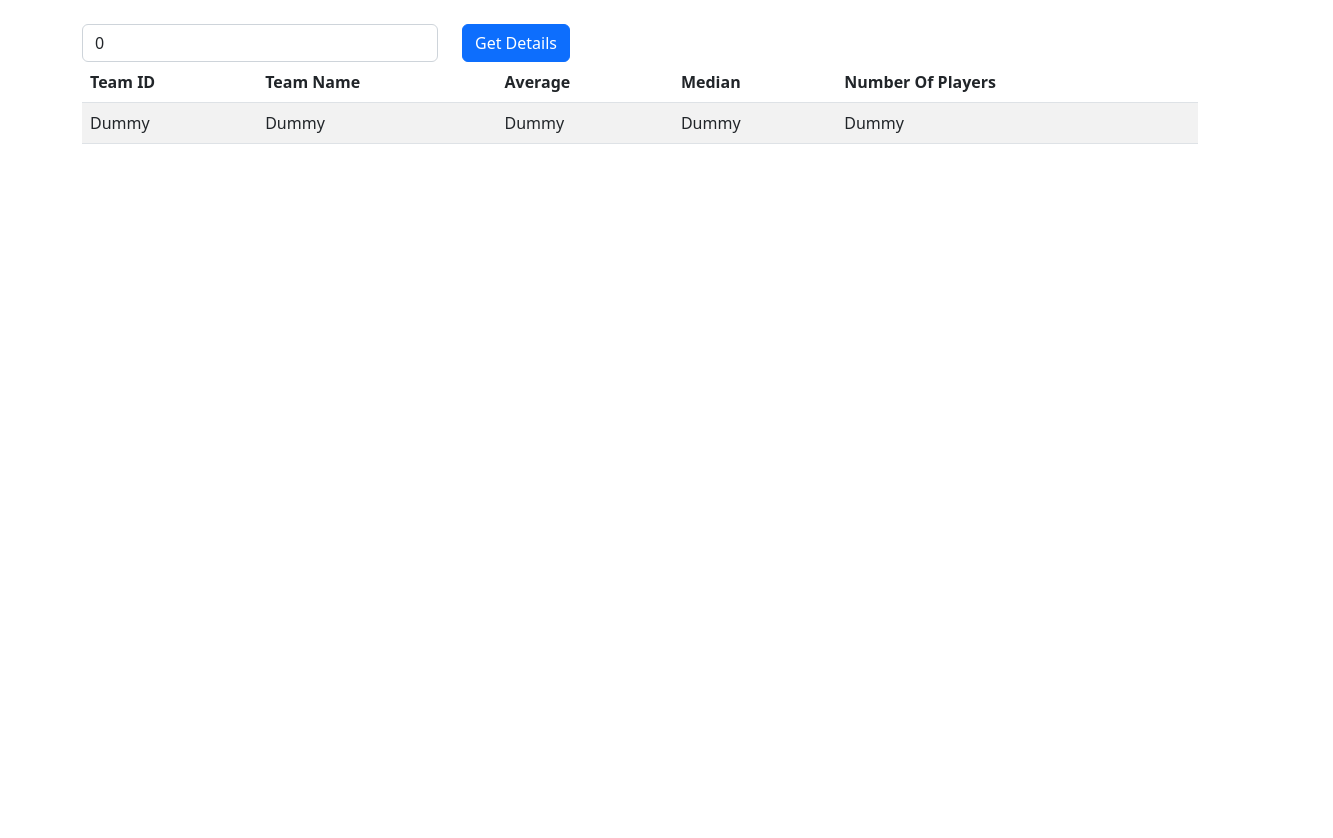
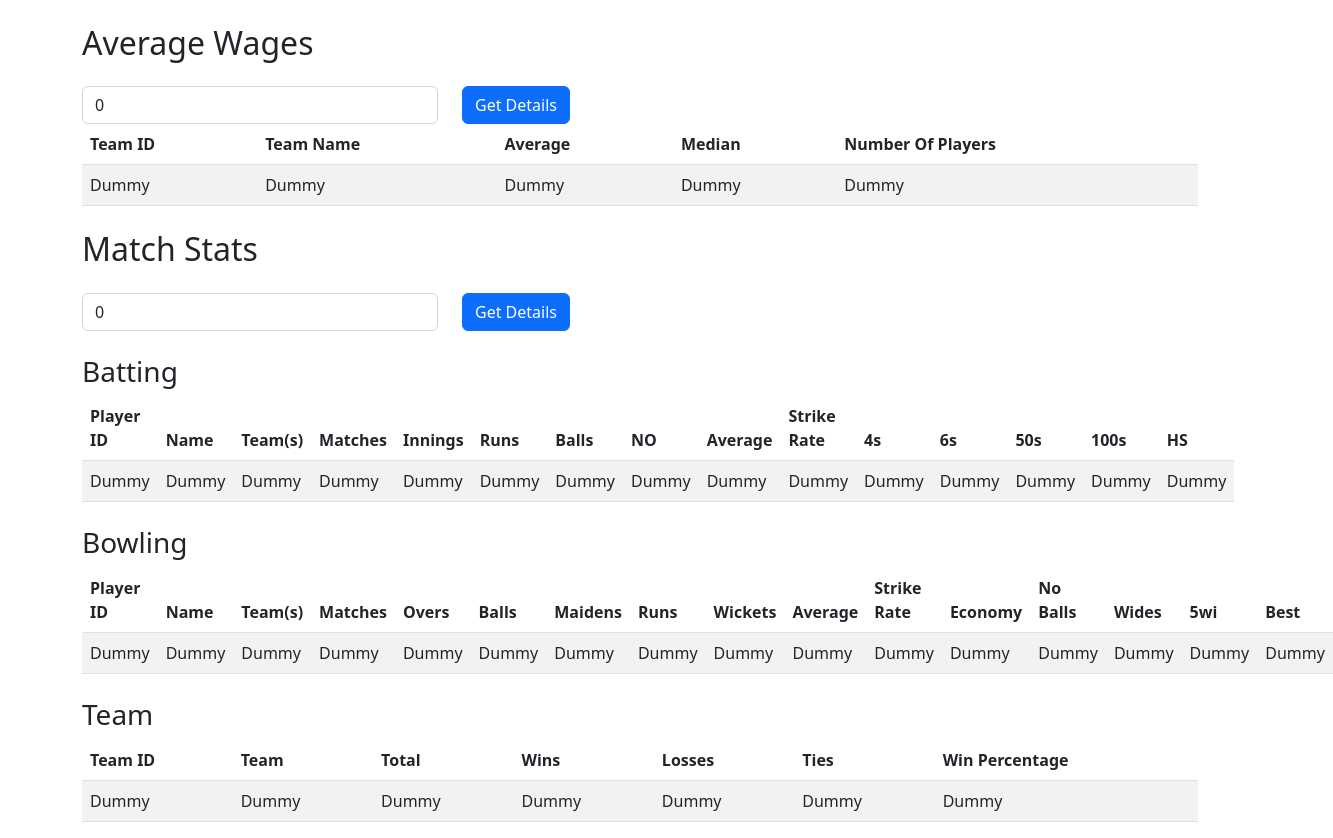
Before and after one commit to naufalaar/strategist, a Vue app: page / in a window 1280 px wide. Shown: the whole page, 1333 px wide, since content can reach past the window. Before the commit the page ends 800 px from the top, so only its background shows below. Built offline with nearby package versions, Linux system fonts and the light colour scheme.

Commit message:
Added Match Stats

```diff
--- a/src/components/HelloWorld.vue
+++ b/src/components/HelloWorld.vue
@@ -1,5 +1,6 @@
 <template>
   <b-container>
+    <h2 class="mt-4">Average Wages</h2>
     <b-form class="mt-4">
       <b-row>
         <b-col cols="4">
@@ -17,6 +18,28 @@
     </b-form>
 
     <b-table striped hover :items="wageTable"></b-table>
+    <h2 class="mt-4">Match Stats</h2>
+    <b-form class="mt-4">
+      <b-row>
+        <b-col cols="4">
+          <b-form-input
+            id="inline-form-input-name"
+            class="mb-2 mr-sm-2 mb-sm-0"
+            placeholder="Match IDs"
+            v-model="matchIds"
+          ></b-form-input>
+        </b-col>
+        <b-col cols="4">
+          <b-button variant="primary" @click="getMatch">Get Details</b-button>
+        </b-col>
+      </b-row>
+    </b-form>
+    <h3 class="mt-4">Batting</h3>
+    <b-table striped hover :items="matchTable.batting"></b-table>
+    <h3 class="mt-4">Bowling</h3>
+    <b-table striped hover :items="matchTable.bowing"></b-table>
+    <h3 class="mt-4">Team</h3>
+    <b-table striped hover :items="matchTable.team"></b-table>
   </b-container>
 </template>
 
@@ -39,15 +62,63 @@ export default {
       }
       return wageTable;
     },
+    matchTable() {
+      var matchtable = {
+        batting: [],
+        bowing: [],
+        team: [],
+      };
+
+      var headers = this.stats["batting"][0].split(",");
+      for (var i = 1; i < this.stats["batting"].length; i++) {
+        var data = this.stats["batting"][i].split(",");
+        var obj = {};
+        for (var j = 0; j < data.length; j++) {
+          obj[headers[j].trim()] = data[j].trim();
+        }
+        matchtable["batting"].push(obj);
+      }
+
+      var headers2 = this.stats["bowing"][0].split(",");
+      for (var i2 = 1; i2 < this.stats["bowing"].length; i2++) {
+        var data2 = this.stats["bowing"][i2].split(",");
+        var obj2 = {};
+        for (var j2 = 0; j2 < data2.length; j2++) {
+          obj2[headers2[j2].trim()] = data2[j2].trim();
+        }
+        matchtable["bowing"].push(obj2);
+      }
+
+      var headers3 = this.stats["team"][0].split(",");
+      for (var i3 = 1; i3 < this.stats["team"].length; i3++) {
+        var data3 = this.stats["team"][i3].split(",");
+        var obj3 = {};
+        for (var j3 = 0; j3 < data3.length; j3++) {
+          obj3[headers3[j3].trim()] = data3[j3].trim();
+        }
+        matchtable["team"].push(obj3);
+      }
+
+      return matchtable;
+    },
   },
   data() {
     return {
       teamIds: "0",
+      matchIds: "0",
       wages: [
         "TeamID, TeamName, Average, Median, NumberOfPlayers",
         "Dummy,Dummy,Dummy,Dummy,Dummy",
       ],
-      host: "https://battrickstats-d4otn6fbfa-uc.a.run.app/averageWages",
+      stats: {
+        batting: ["PlayerID, Name, Team(s), Matches, Innings, Runs, Balls, NO, Average, StrikeRate, 4s, 6s, 50s, 100s, HS",
+        "Dummy,Dummy,Dummy,Dummy,Dummy,Dummy,Dummy,Dummy,Dummy,Dummy,Dummy,Dummy,Dummy,Dummy,Dummy"],
+        bowing: ["PlayerID, Name, Team(s), Matches, Overs, Balls, Maidens, Runs, Wickets, Average, StrikeRate, Economy, NoBalls, Wides, 5wi, Best",
+        "Dummy,Dummy,Dummy,Dummy,Dummy,Dummy,Dummy,Dummy,Dummy,Dummy,Dummy,Dummy,Dummy,Dummy,Dummy,Dummy"],
+        team: ["TeamID, Team, Total, Wins, Losses, Ties, WinPercentage",
+        "Dummy,Dummy,Dummy,Dummy,Dummy,Dummy,Dummy"],
+      },
+      host: "https://battrickstats-d4otn6fbfa-uc.a.run.app/",
     };
   },
   methods: {
@@ -60,14 +131,31 @@ export default {
       };
       const requestBody = {
         U1000: true,
-        teamIDs: this.teamIds.split(',').map(Number),
+        teamIDs: this.teamIds.split(",").map(Number),
       };
       console.log(requestBody);
       await axios
-        .post(this.host, requestBody, headers)
+        .post(this.host+"averageWages", requestBody, headers)
         .then((response) => {
           console.log(response.data.wages);
           this.wages = response.data.wages;
+        })
+        .catch(console.log("Error"));
+    },
+    async getMatch() {
+      const headers = {
+        headers: {
+          "Content-Type": "application/json",
+        },
+      };
+      const requestBody = {
+        matchIDs: this.matchIds.split(",").map(Number),
+      };
+      await axios
+        .post(this.host+"stats", requestBody, headers)
+        .then((response) => {
+          console.log(response.data);
+          this.stats = response.data;
         })
         .catch(console.log("Error"));
     },
```
